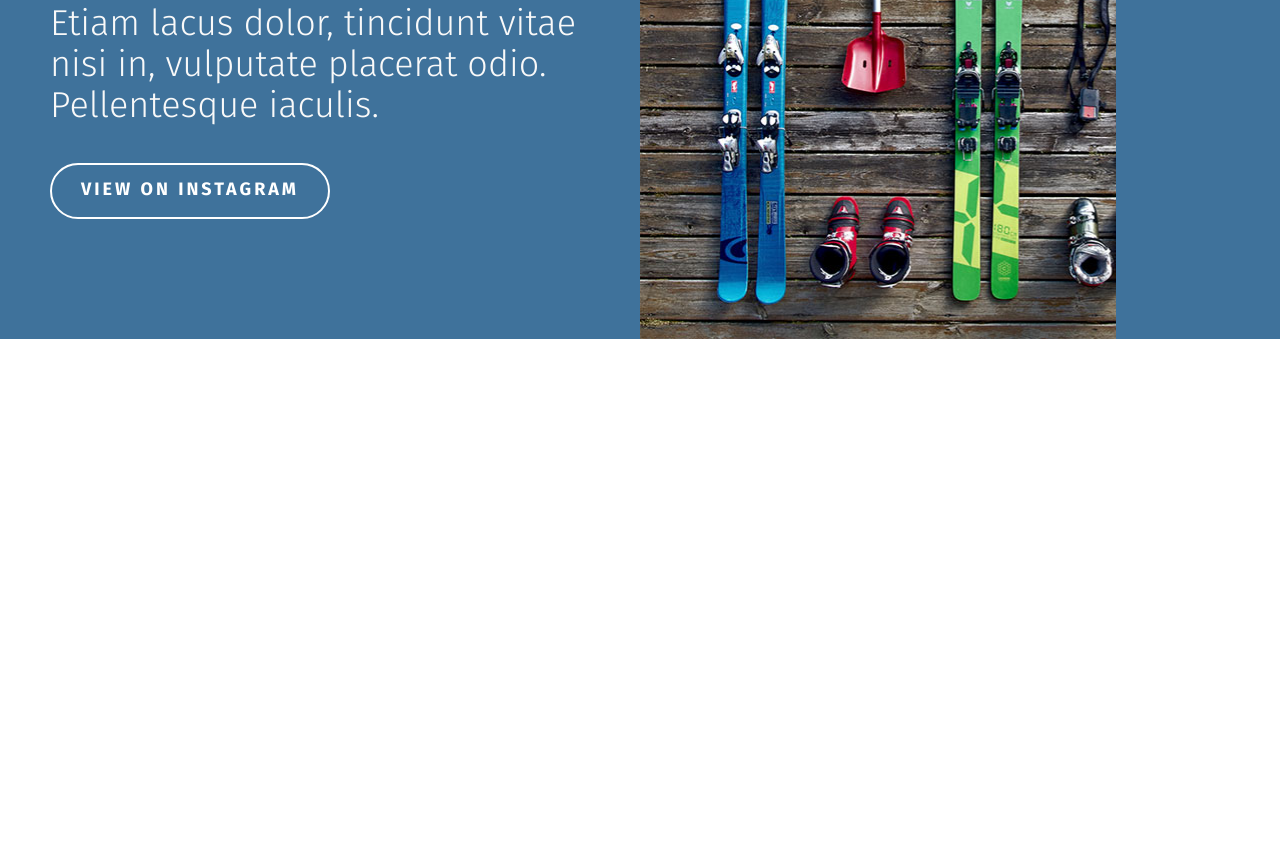
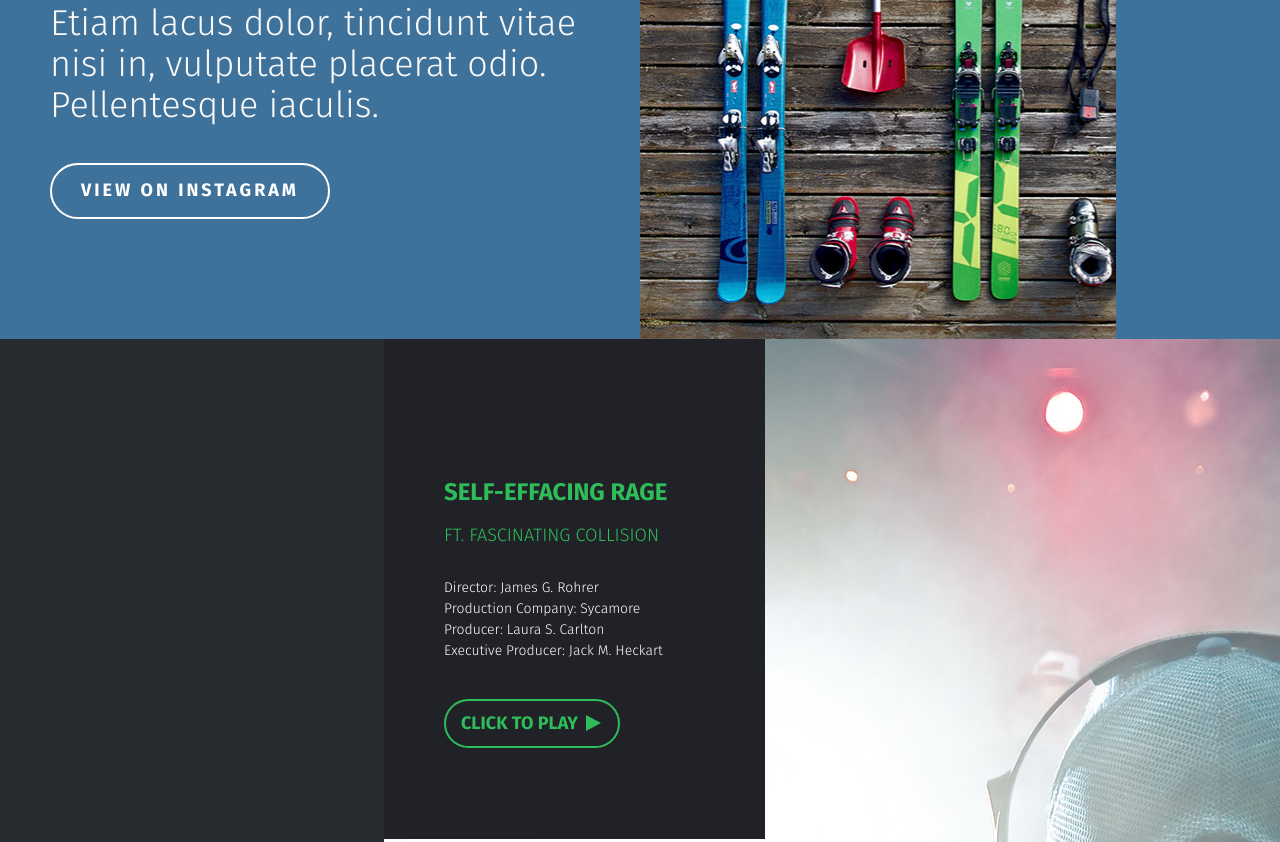
Before and after one commit to RatiboR1978/Amazing, a website: page index.html in a window 1280 px wide. Shown: the part 2227-3069 px from the top of the page. Before the commit the page ends 2566 px from the top, so only its background shows below. Drawn offline with Linux system fonts and the light colour scheme; files whose address does not match are found by name.

Commit message:
Сделал 1.5 блока

```diff
--- a/index.html
+++ b/index.html
@@ -58,5 +58,37 @@
       </div>
     </div>
   </section>
+  <section class="dj">
+    <div class="dj__box"></div>
+    <div class="dj__img">
+      <div class="dj__img-box">
+        <div class="dj__wrap">
+          <h2>SELF-EFFACING RAGE</h2>
+          <p class="dj__title">FT. FASCINATING COLLISION</p>
+          <p class="dj__text">Director: James G. Rohrer
+            Production Company: Sycamore
+            Producer: Laura S. Carlton
+            Executive Producer: Jack M. Heckart</p>
+          <button class="dj__button">CLICK TO PLAY</button>
+        </div>
+      </div>
+    </div>
+  </section>
+  <section class="spotyfu-itunes">
+    <div class="spotyfu-itunes__spotyfu">
+      <h2>SPOTIFY</h2>
+      <p>Follow me, stream and add
+        my songs to your Spotify playlist.
+      </p>
+      <button class="spotyfu-itunes__button">FOLLOW ON SPOTIFY</button>
+    </div>
+    <div class="spotyfu-itunes__itunes">
+      <h2>ITUNES</h2>
+      <p>Buy and download my songs
+        from iTunes.
+      </p>
+      <button class="spotyfu-itunes__button">BUY FROM ITUNES</button>
+    </div>
+  </section>
 </body>
 </html>
--- a/sass/blocks/dj.scss
+++ b/sass/blocks/dj.scss
@@ -0,0 +1,70 @@
+.dj {
+  display: flex;
+}
+
+.dj__box {
+  width: 30%;
+  min-height: 1067px;
+  background-color: #282b2f;
+}
+
+.dj__img {
+  width: 70%;
+  min-height: 1067px;
+  background: url("../img/dj.jpg") no-repeat;
+  background-size: cover;
+}
+
+.dj__img-box {
+  width: 381px;
+  height: 500px;
+  background-color: #212227;
+  h2 {
+    margin: 0;
+    color: #2ebd59;
+  }
+}
+
+.dj__text {
+  width: 222px;
+  font-size: 14px;
+  color: white;
+  line-height: 21px;
+  margin-bottom: 38px;
+}
+
+.dj__title {
+  font-size: 18px;
+  color: #2ebd59;
+  margin-bottom: 32px;
+}
+
+.dj__button {
+  height: 49px;
+  width: 176px;
+  border: 2px solid #2ebd59;
+  background: none;
+  padding: 0 37px 0 12px;
+  border-radius: 30px;
+  color: #2ebd59;
+  font-family: Firasansbold, Arial, sans-serif;
+  font-size: 18px;
+  cursor: pointer;
+  outline: none;
+  position: relative;
+}
+
+.dj__button::before {
+  content: '';
+  position: absolute;
+  border-top: 8px solid transparent;
+  border-left: 15px solid #2ebd59;
+  border-bottom: 8px solid transparent;
+  left: 140px;
+  top: 14px;
+}
+
+.dj__wrap {
+  padding-top: 140px;
+  padding-left: 60px;
+}
--- a/sass/blocks/ski.scss
+++ b/sass/blocks/ski.scss
@@ -27,7 +27,7 @@
   width: 280px;
   border: 2px solid white;
   background: none;
-  padding: 0 12px 3px 12px;
+  padding: 0 12px 0 12px;
   border-radius: 30px;
   color: white;
   font-family: Firasansbold, Arial, sans-serif;
--- a/sass/blocks/spotyfu-itunes.scss
+++ b/sass/blocks/spotyfu-itunes.scss
@@ -0,0 +1,16 @@
+.spotyfu-itunes {
+  display: flex;
+  color: white;
+}
+
+.spotyfu-itunes__spotyfu {
+  width: 50%;
+  min-height: 515px;
+  background-color: #2ebd59;
+}
+
+.spotyfu-itunes__itunes {
+  width: 50%;
+  min-height: 515px;
+  background-color: #282b2f;
+}
```
Also changed, not shown: css/style.css.
